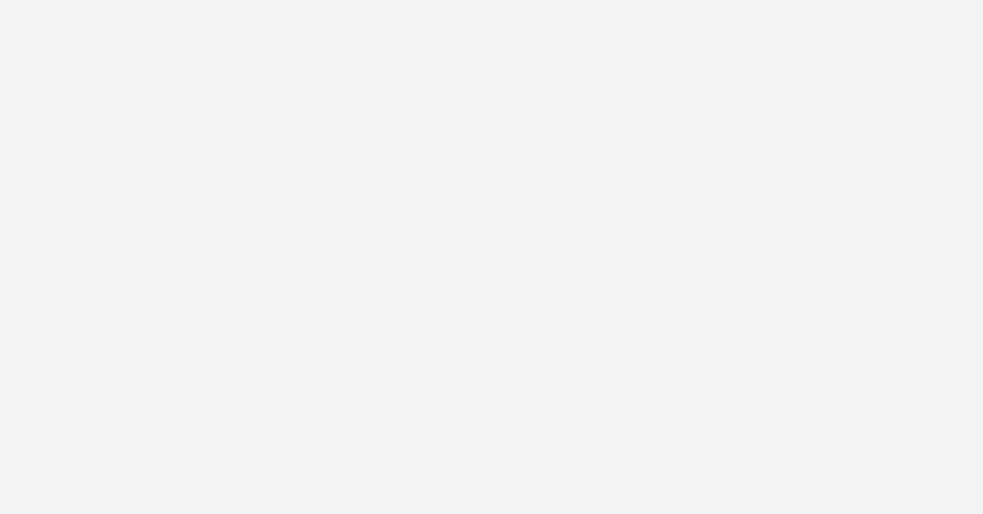
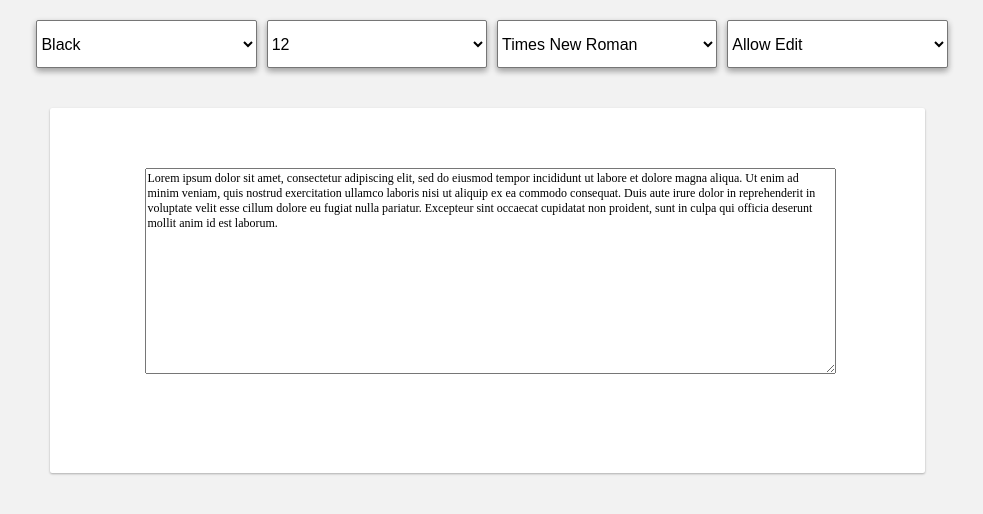
Before and after one commit to DevMountain/react-2-mini, a React (Create React App) app: page / in a window 1280 px wide. Shown: the top 514 px of the page, without its empty margins (153-1136 px from the left). Built offline with nearby package versions, Linux system fonts and the light colour scheme.

Commit message:
initial commit, project complete

```diff
--- a/src/App.js
+++ b/src/App.js
@@ -9,26 +9,78 @@ import EditToggle from './components/EditToggle';
 
 class App extends Component {
   // constructor
+  constructor() {
+    super()
+    this.state = {
+      fontColor: 'black',
+      fontSize: 12,
+      fontFamily: 'times new roman',
+      allowEdit: true
+    }
 
-  // updateColor
+    this.updateColor = this.updateColor.bind(this);
+    this.updateFamily = this.updateFamily.bind(this);
+    this.updateSize = this.updateSize.bind(this)
+    this.updateEditStatus = this.updateEditStatus.bind(this)
+  }
 
-  // updateSize
+  updateColor(event){
+    this.setState({
+      fontColor: event.target.value
+    })
+  }
 
-  // updateFamily
+  updateSize(event){
+    this.setState({
+      fontSize: parseInt(event.target.value, 10)
+    })
+  }
 
-  // updateEditStatus
+  updateFamily(event){
+    this.setState({
+      fontFamily : event.target.value
+    })
+  }
+
+  updateEditStatus(status){
+    this.setState({
+      allowEdit : status
+    })
+  }
 
   render() {
+    console.log(this.state)
+    const { fontColor, fontSize, fontFamily, allowEdit } = this.state;
     return (
       <div>
         <div className="headerBar">
-          { /* Render ColorChanger */ }
-          { /* Render SizeChanger */ }
-          { /* Render FamilyChanger */ }
-          { /* Render EditToggle */ }
+          <ColorChanger
+            fontColor={fontColor}
+            onUpdate={this.updateColor}
+            allow={allowEdit}
+          />
+          <SizeChanger
+            fontSize={fontSize}
+            onUpdate={this.updateSize}
+            allow={allowEdit}
+          />
+          <FamilyChanger
+            fontFamily={fontFamily}
+            onUpdate={this.updateFamily}
+            allow={allowEdit}
+          />
+          <EditToggle
+            allowEdit={allowEdit}
+            onUpdate={this.updateEditStatus}
+          />
         </div>
         <div className="textArea">
-          { /* Render TextContainer */ }
+          { <TextContainer
+              fontColor={fontColor}
+              fontSize={fontSize}
+              fontFamily={fontFamily}
+              allow={allowEdit}
+            /> }
         </div>
       </div>
     )
--- a/src/components/ColorChanger.js
+++ b/src/components/ColorChanger.js
@@ -1,13 +1,14 @@
-import React, { Component } from 'react';
+import React from 'react';
 
-export default class ColorChanger extends Component {
-  render() {
+// export default class ColorChanger extends Component {
+//  render() {
+// This is a stateless component function
+export default function ColorChanger(props) {
     return (
-      <select className="dropDownContainer">
+      <select value={props.fontColor} onChange={props.onUpdate} className="dropDownContainer" disabled={!props.allow}>
         <option value="black">Black</option>
         <option value="blue">Blue</option>
         <option value="green">Green</option>
       </select>
     )
   }
-}
--- a/src/components/EditToggle.js
+++ b/src/components/EditToggle.js
@@ -1,8 +1,12 @@
 import React from 'react';
 
-export default function EditToggle() {
+export default function EditToggle(props) {
   return (
-    <select className="dropDownContainer">
+    <select
+      value={props.allowEdit ? 'true' : 'false'}
+      onChange={e => props.onUpdate(e.target.value === 'true')}
+      className="dropDownContainer"
+    >
       <option value="true">Allow Edit</option>
       <option value="false">Disable Edit</option>
     </select>
--- a/src/components/FamilyChanger.js
+++ b/src/components/FamilyChanger.js
@@ -1,11 +1,11 @@
 import React from 'react';
 
-export default function FamilyChanger() {
+export default function FamilyChanger(props) {
   return (
-    <select className="dropDownContainer">
-      <option value="monospace"> Monospace </option>
+    <select className="dropDownContainer" value={props.fontFamily} onChange={props.onUpdate} disabled={!props.allow}>
+      <option value="times new roman"> Times New Roman </option>
       <option value="arial"> Arial </option>
-      <option value="times new roman"> Times New Roman </option>
+      <option value="chalkduster"> Chalkduster </option>
     </select>
   )
 }
--- a/src/components/SizeChanger.js
+++ b/src/components/SizeChanger.js
@@ -1,8 +1,12 @@
 import React from 'react';
 
-export default function SizeChanger() {
+export default function SizeChanger(props) {
   return (
-    <select className="dropDownContainer">
+    <select value={props.fontSize} onChange={props.onUpdate} className="dropDownContainer" disabled={!props.allow}>
+
+      {/* In line function to make fontSize and actual number */}
+      {/* onChange = {event => props.updateSize(parseInt(event.target.value), 10)} */}
+
       <option value="12"> 12 </option>
       <option value="16"> 16 </option>
       <option value="24"> 24 </option>
--- a/src/components/TextContainer.js
+++ b/src/components/TextContainer.js
@@ -6,6 +6,8 @@ export default class TextContainer extends Component {
     this.state = {
       text: 'Lorem ipsum dolor sit amet, consectetur adipiscing elit, sed do eiusmod tempor incididunt ut labore et dolore magna aliqua. Ut enim ad minim veniam, quis nostrud exercitation ullamco laboris nisi ut aliquip ex ea commodo consequat. Duis aute irure dolor in reprehenderit in voluptate velit esse cillum dolore eu fugiat nulla pariatur. Excepteur sint occaecat cupidatat non proident, sunt in culpa qui officia deserunt mollit anim id est laborum.'
     }
+
+    this.updateText = this.updateText.bind(this)
   }
 
   updateText(e) {
@@ -15,12 +17,14 @@ export default class TextContainer extends Component {
   }
 
   render() {
+    const { fontColor, fontSize, fontFamily } = this.props
     return (
       <div className="textContainer">
         <textarea
-          // style={  }
+          style={{ color: fontColor, fontSize: fontSize + 'px', fontFamily}}
           onChange={this.updateText}
-          value={this.state.text}>
+          value={this.state.text}
+          >
         </textarea>
       </div>
     )
```
Also changed, not shown: 1 other file (tests, documents, lock files or other folders).
